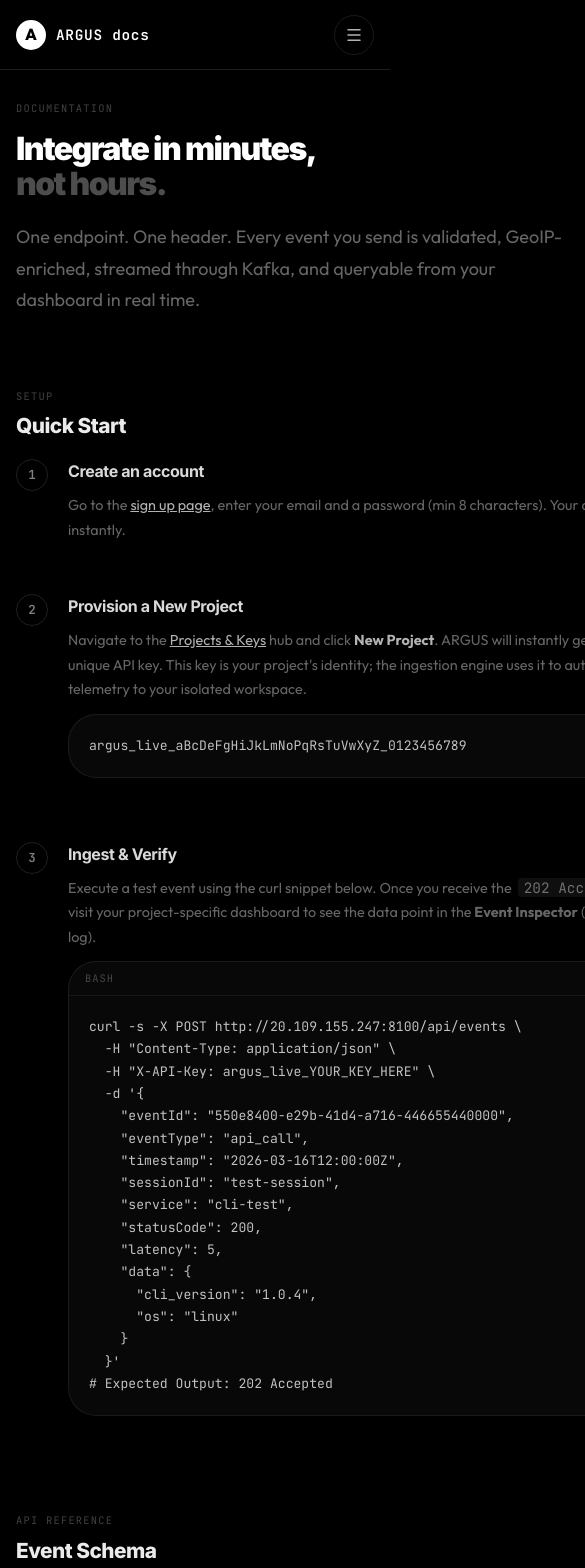
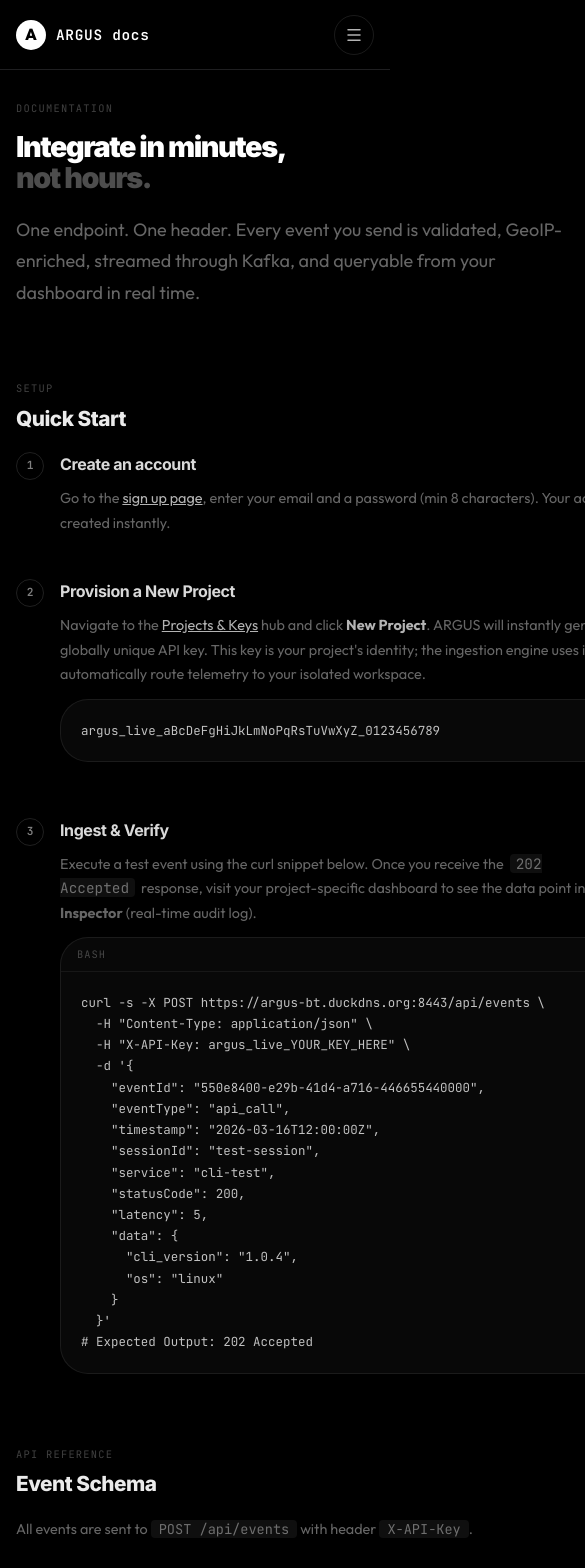
Before and after one commit to tijani-web/argus-frontend, a Next.js app: page /docs in a window 390 px wide. Shown: the top 1568 px of the page, 585 px wide, since content can reach past the window. Built offline with nearby package versions, Linux system fonts and the light colour scheme.

Commit message:
feat: implement chart auto-scroll, increase series limit to 500, and improve docs responsiveness

```diff
--- a/app/dashboard/projects/[projectId]/page.tsx
+++ b/app/dashboard/projects/[projectId]/page.tsx
@@ -1,6 +1,6 @@
 "use client";
 
-import { use, useRef, useState } from "react";
+import { use, useRef, useState, useEffect } from "react";
 import useSWR from "swr";
 import {
   Chart as ChartJS,
@@ -38,6 +38,7 @@
   const { user } = useAuth();
   const [selectedType, setSelectedType] = useState<string>("");
   const [selectedCountry, setSelectedCountry] = useState<string>("");
+  const scrollRef = useRef<HTMLDivElement>(null);
 
   const { data: projects } = useSWR(
     user?.userId ? `projects-${user.userId}` : null,
@@ -63,6 +64,13 @@
     () => getHistoricalSeries(user!.userId, projectId, selectedType),
     { refreshInterval: 10000 }
   );
+
+  // Auto-scroll to the latest data (far right) when series loads
+  useEffect(() => {
+    if (scrollRef.current && series && series.length > 0) {
+      scrollRef.current.scrollLeft = scrollRef.current.scrollWidth;
+    }
+  }, [series]);
 
   const {
     data: rawEvents,
@@ -244,10 +252,13 @@
           <div className="p-6 bg-white/[0.02] border border-border-subtle rounded-2xl">
             <div className="mb-5">
               <h3 className="text-[0.95rem] font-bold text-white mb-1">Historical Activity</h3>
-              <p className="text-xs text-white/30">Aggregated event counts over the last 100 buckets</p>
+              <p className="text-xs text-white/30">Aggregated event counts (Last 500 buckets)</p>
             </div>
             {seriesLoading ? <ChartSkeleton /> : (
-              <div className="w-full overflow-x-auto pb-4 [&::-webkit-scrollbar]:h-2 [&::-webkit-scrollbar-track]:bg-transparent [&::-webkit-scrollbar-thumb]:bg-white/10 [&::-webkit-scrollbar-thumb]:rounded-full hover:[&::-webkit-scrollbar-thumb]:bg-white/20">
+              <div
+                ref={scrollRef}
+                className="w-full overflow-x-auto pb-4 [&::-webkit-scrollbar]:h-2 [&::-webkit-scrollbar-track]:bg-transparent [&::-webkit-scrollbar-thumb]:bg-white/10 [&::-webkit-scrollbar-thumb]:rounded-full hover:[&::-webkit-scrollbar-thumb]:bg-white/20 scroll-smooth"
+              >
                 <div style={{ height: "300px", minWidth: "100%", width: series && series.length > 40 ? `${series.length * 28}px` : "100%" }}>
                   <Line ref={chartRef} data={chartData} options={chartOptions} />
                 </div>
--- a/app/docs/page.tsx
+++ b/app/docs/page.tsx
@@ -29,7 +29,7 @@
           </button>
         </div>
       )}
-      <pre className="m-0 p-5 overflow-x-auto font-mono text-[0.82rem] leading-[1.7] text-white/75 whitespace-pre">
+      <pre className="m-0 p-5 overflow-x-auto font-mono text-[0.78rem] md:text-[0.82rem] leading-[1.7] text-white/75 whitespace-pre scrollbar-hide">
         {code}
       </pre>
     </div>
@@ -38,7 +38,7 @@
 
 function Section({ title, sub, children }: { title: string; sub?: string; children: React.ReactNode }) {
   return (
-    <section className="mb-[72px]">
+    <section className="mb-12 md:mb-[72px]">
       <p className="font-mono text-[0.65rem] text-white/25 tracking-[0.12em] uppercase mb-2.5">
         {sub}
       </p>
@@ -52,9 +52,9 @@
 
 function Step({ n, title, children }: { n: number; title: string; children: React.ReactNode }) {
   return (
-    <div className="flex gap-5 mb-10">
+    <div className="flex gap-4 md:gap-5 mb-8 md:mb-10">
       <div className="shrink-0">
-        <div className="w-8 h-8 rounded-full border border-white/[0.12] flex items-center justify-center font-mono text-[0.78rem] font-bold text-white/50">
+        <div className="w-7 h-7 md:w-8 md:h-8 rounded-full border border-white/[0.12] flex items-center justify-center font-mono text-[0.7rem] md:text-[0.78rem] font-bold text-white/50">
           {n}
         </div>
       </div>
@@ -70,7 +70,7 @@
 
 const JS_SNIPPET = `// argus.js — non-blocking fetch wrapper
 const ARGUS_API_KEY = "argus_live_YOUR_KEY_HERE";
-const ARGUS_ENDPOINT = "http://20.109.155.247:8100/api/events";
+const ARGUS_ENDPOINT = "https://argus-bt.duckdns.org:8443/api/events";
 
 function getSessionId() {
   let id = sessionStorage.getItem("argus_sid");
@@ -129,7 +129,7 @@
 from datetime import datetime, timezone
 
 ARGUS_KEY = "argus_live_YOUR_KEY_HERE"
-ARGUS_URL = "http://20.109.155.247:8100/api/events"
+ARGUS_URL = "https://argus-bt.duckdns.org:8443/api/events"
 
 def track_event(event_type: str, service_name="python-backend", **kwargs):
     """Asynchronous-style fire-and-forget ingestion"""
@@ -158,7 +158,7 @@
 const fetch = require("node-fetch");
 
 const ARGUS_KEY = "argus_live_YOUR_KEY_HERE";
-const ARGUS_URL = "http://20.109.155.247:8100/api/events";
+const ARGUS_URL = "https://argus-bt.duckdns.org:8443/api/events";
 
 const track = (eventType, options = {}, serviceName = "node-api") => {
   fetch(ARGUS_URL, {
@@ -191,7 +191,7 @@
   next();
 });`;
 
-const CURL_SNIPPET = `curl -s -X POST http://20.109.155.247:8100/api/events \\
+const CURL_SNIPPET = `curl -s -X POST https://argus-bt.duckdns.org:8443/api/events \\
   -H "Content-Type: application/json" \\
   -H "X-API-Key: argus_live_YOUR_KEY_HERE" \\
   -d '{
@@ -301,7 +301,7 @@
             <p className="font-mono text-[0.65rem] text-white/25 tracking-[0.12em] uppercase mb-3.5">
               Documentation
             </p>
-            <h1 className="text-[clamp(2rem,4vw,3rem)] font-black tracking-tighter text-white leading-[1.1] mb-5">
+            <h1 className="text-[clamp(1.8rem,5vw,3rem)] font-black tracking-tighter text-white leading-[1.1] mb-5">
               Integrate in minutes,
               <br />
               <span className="text-white/30">not hours.</span>
@@ -355,7 +355,7 @@
           <div id="schema">
             <Section title="Event Schema" sub="API Reference">
               <p className="text-[0.9rem] text-white/40 leading-[1.7] mb-5">
-                All events are sent to <code className="font-mono bg-white/[0.06] px-2 rounded text-[0.85rem]">POST /api/v1/events</code> with header <code className="font-mono bg-white/[0.06] px-2 rounded text-[0.85rem]">X-API-Key</code>.
+                All events are sent to <code className="font-mono bg-white/[0.06] px-2 rounded text-[0.85rem]">POST /api/events</code> with header <code className="font-mono bg-white/[0.06] px-2 rounded text-[0.85rem]">X-API-Key</code>.
               </p>
 
               <div className="overflow-x-auto mb-6">
--- a/lib/api.ts
+++ b/lib/api.ts
@@ -154,10 +154,10 @@
   return res.json();
 }
 
-export async function getHistoricalSeries(userId: string, projectId?: string, eventType?: string): Promise<SeriesBucket[]> {
+export async function getHistoricalSeries(userId: string, projectId?: string, eventType?: string, limit: number = 500): Promise<SeriesBucket[]> {
   let url = projectId
-    ? `${BASE}/api/v1/dashboard/series?userId=${userId}&projectId=${projectId}`
-    : `${BASE}/api/v1/dashboard/series?userId=${userId}`;
+    ? `${BASE}/api/v1/dashboard/series?userId=${userId}&projectId=${projectId}&limit=${limit}`
+    : `${BASE}/api/v1/dashboard/series?userId=${userId}&limit=${limit}`;
 
   if (eventType) url += `&eventType=${eventType}`;
 
```
